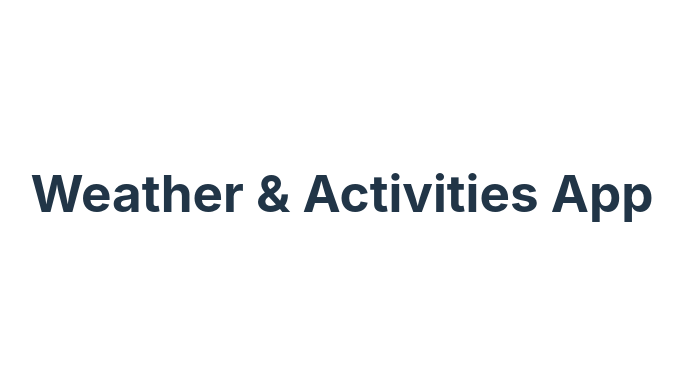
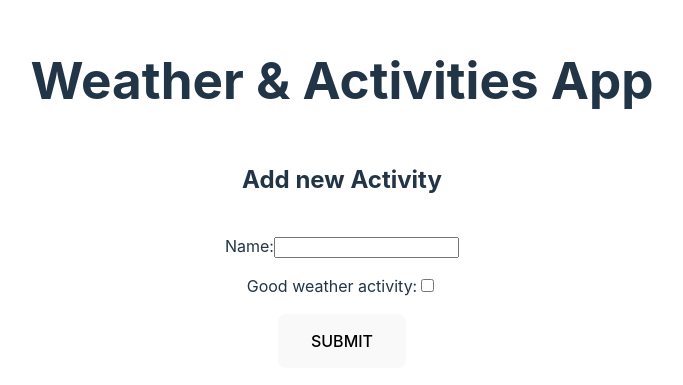
Before and after one commit to Freddie2024/frida-leo-weather-app, a React (Vite) app: page / in a window 1280 px wide. Shown: the part 207-592 px from the top of the page, without its empty margins (298-981 px from the left). Built offline with nearby package versions, Linux system fonts and the light colour scheme.

Commit message:
add form component functionality and styling

```diff
--- a/src/App.jsx
+++ b/src/App.jsx
@@ -1,10 +1,21 @@
+import { useState } from 'react'
 import './App.css'
+import Form from "./components/Form/Form"
 
 function App() {
+
+  const [activities, setActivities] = useState([])
+
+  function handleAddActivity (newActivity){
+    setActivities([...activities, newActivity])
+  };
+  console.log(activities)
+  console.log("activities:",activities)
 
   return (
     <>
       <h1>Weather & Activities App</h1>
+      <Form onAddActivity={handleAddActivity}/>
     </>
   )
 }
--- /dev/null
+++ b/src/components/Form/Form.css
@@ -0,0 +1,14 @@
+form {
+    display:flex;
+    flex-direction:column;
+    row-gap: 1em;
+    justify-content:center;
+    align-items: center;
+}
+
+form button{
+
+    width: fit-content;
+    padding:1em 2em;
+    text-transform:uppercase
+}
--- /dev/null
+++ b/src/components/Form/Form.jsx
@@ -0,0 +1,32 @@
+import { uid } from "uid"
+import "./Form.css"
+export default function Form({onAddActivity}) {
+
+    function handleSubmit(e){
+        e.preventDefault();
+        const formData = new FormData(e.target);
+        const data = Object.fromEntries(formData);
+        console.log("Activity Added:", data);
+        onAddActivity({ name: data.name, isForGoodWeather: data.goodweather === "on", id:uid()});
+        e.target.reset;
+    }
+
+
+    return (
+        <>
+        <form onSubmit={handleSubmit}>
+            <legend><h2>Add new Activity</h2></legend>
+            <label htmlFor="name">Name:
+                <input type="text"  id="name" name="name"></input>
+            </label>
+
+            <label htmlFor="goodweather">Good weather activity:
+                <input type="checkbox" id="goodweather" name="goodweather"></input>
+            </label>
+
+            <button type="submit">Submit</button>
+        </form>
+        </>
+    )
+
+}
```
